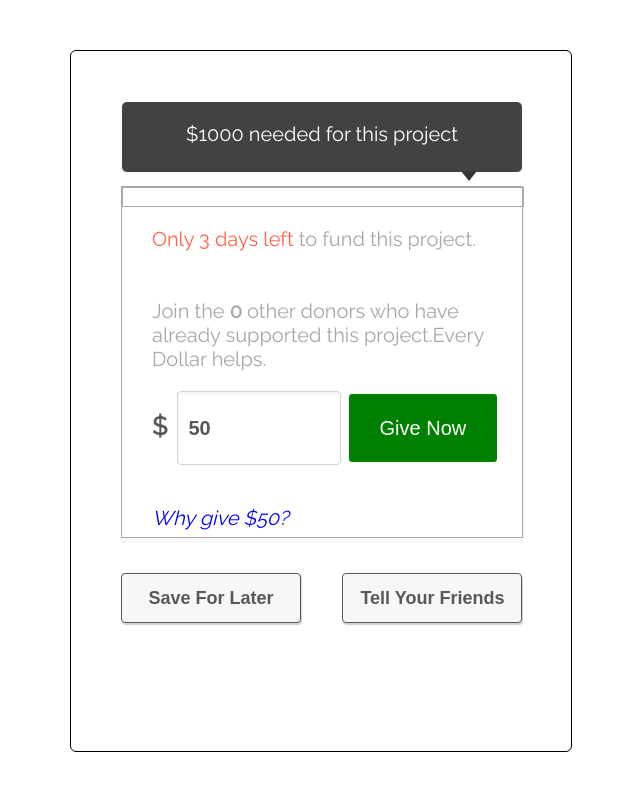
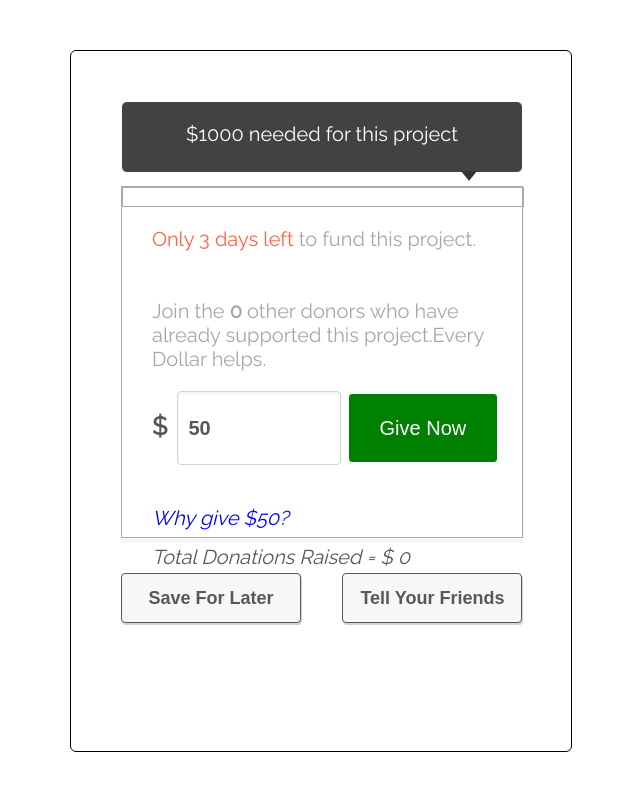
Before and after one commit to dhruvbedi/DonationPage, a plain HTML site: page index.html in a window 1280 px wide. Shown: the whole page, without its empty margins (428-1068 px from the left). Drawn offline with Linux system fonts and the light colour scheme.

Commit message:
Update index.html

```diff
--- a/index.html
+++ b/index.html
@@ -43,6 +43,8 @@
         <button type="button" id="body-button" onclick="giveNow()">Give Now</button>
       </div>
       <p style="font-size:20px; color:blue; margin:15px 0px 0px 30px; font-style:italic">Why give $50?</p>
+      <p style="font-size:20px; color:#585858; margin:15px 0px 15px 30px; font-style:italic">Total Donations Raised = $<span id = "total"> 0</span></p>
+
     </div>
     <div id="footer">
       <button type="button" class="footer-button" onclick="saveForLater()">Save For Later</button>
```
